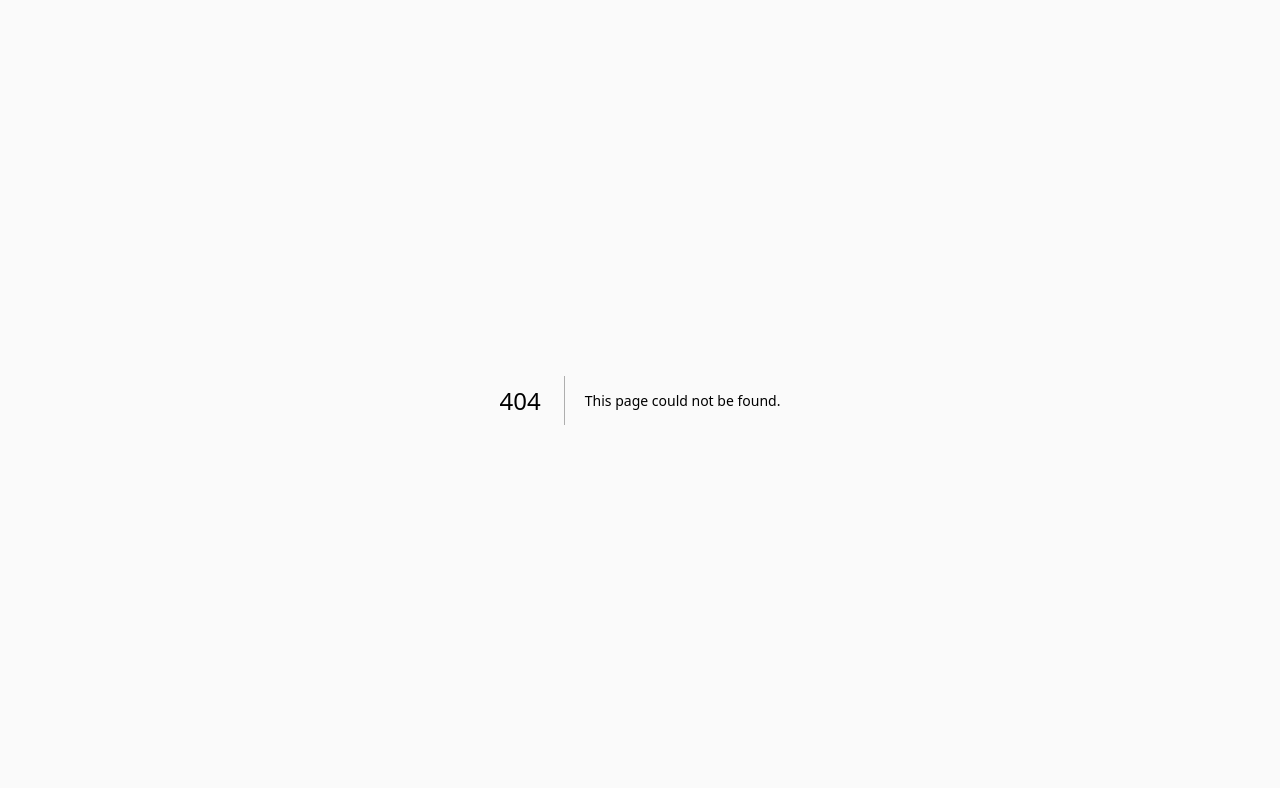
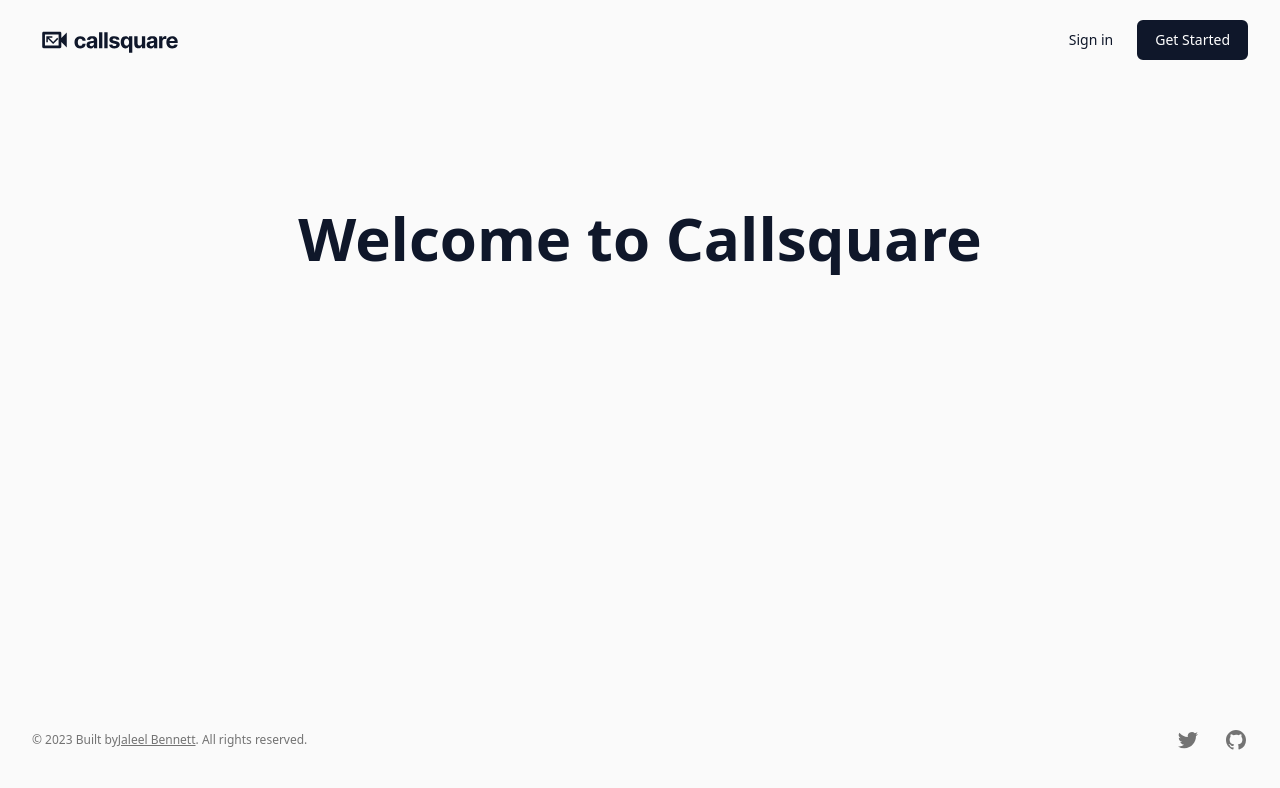
Before and after one commit to seniordev1012/callsquare-nextjs-meeting-platform, a Next.js app: page /calls in a window 1280 px wide. Before the commit this address had no page. Shown: the top 788 px of the page. Built offline with nearby package versions, Linux system fonts and the light colour scheme; no server answers.

Commit message:
feat: added calls page/layout

```diff
--- a/src/app/(auth)/login/page.tsx
+++ b/src/app/(auth)/login/page.tsx
@@ -1,6 +1,6 @@
 import { type Metadata } from "next"
 import Link from "next/link"
-import { Icons } from "~/components/icons"
+import { Icons } from "~/components/ui/icons"
 import SocialAuthForm from "~/components/social-auth-form"
 
 export const metadata: Metadata = {
--- a/src/app/(auth)/register/page.tsx
+++ b/src/app/(auth)/register/page.tsx
@@ -1,6 +1,6 @@
 import { type Metadata } from "next"
 import Link from "next/link"
-import { Icons } from "~/components/icons"
+import { Icons } from "~/components/ui/icons"
 import SocialAuthForm from "~/components/social-auth-form"
 
 export const metadata: Metadata = {
--- /dev/null
+++ b/src/app/(calls)/calls/layout.tsx
@@ -0,0 +1,18 @@
+import SiteFooter from "~/components/footer";
+import FullNav from "~/components/full-nav";
+
+export default function HomePageLayout({
+    children,
+}: {
+    children: React.ReactNode;
+}) {
+  return (
+    <div className="flex min-h-screen flex-col">
+        <FullNav/>
+        <main className="flex-1 w-screen">
+            {children}
+        </main>
+        <SiteFooter/>
+    </div>
+  );
+}
--- /dev/null
+++ b/src/app/(calls)/calls/page.tsx
@@ -0,0 +1,11 @@
+export default function CallsPage(){
+    return (
+        <section className="container max-w-[1400px] space-y-6 pb-8 pt-6 md:pb-12 md:pt-10 lg:py-32 mx-auto">
+            <div className="flex flex-col items-center gap-4 text-center">
+                <h1 className="text-4xl text-slate-900 md:text-6xl font-bold leading-tight">
+                    Welcome to Callsquare
+                </h1>
+            </div>
+        </section>
+    )
+}
--- a/src/components/full-nav.tsx
+++ b/src/components/full-nav.tsx
@@ -1,7 +1,7 @@
 "use client";
 import Link from 'next/link';
 import React from 'react'
-import { Icons } from './icons';
+import { Icons } from './ui/icons';
 import Button from './ui/button';
 import { useSession } from 'next-auth/react';
 import UserAccountDropdown from './user-account-dropdown';
--- a/src/components/ui/toast.tsx
+++ b/src/components/ui/toast.tsx
@@ -1,6 +1,6 @@
 import React, { useEffect, useState } from 'react';
 import { type ToastVariant } from '~/context/toast-context';
-import { Icons } from '../icons';
+import { Icons } from './icons';
 
 interface ToastProps {
     id: number;
--- a/src/components/ui/user-avatar.tsx
+++ b/src/components/ui/user-avatar.tsx
@@ -1,5 +1,5 @@
 import React from 'react';
-import { Icons } from '../icons';
+import { Icons } from './icons';
 import Image from 'next/image';
 
 interface UserAvatarProps {
```
Also changed, not shown: src/components/ui/icons.tsx (renamed from src/components/icons.tsx).
